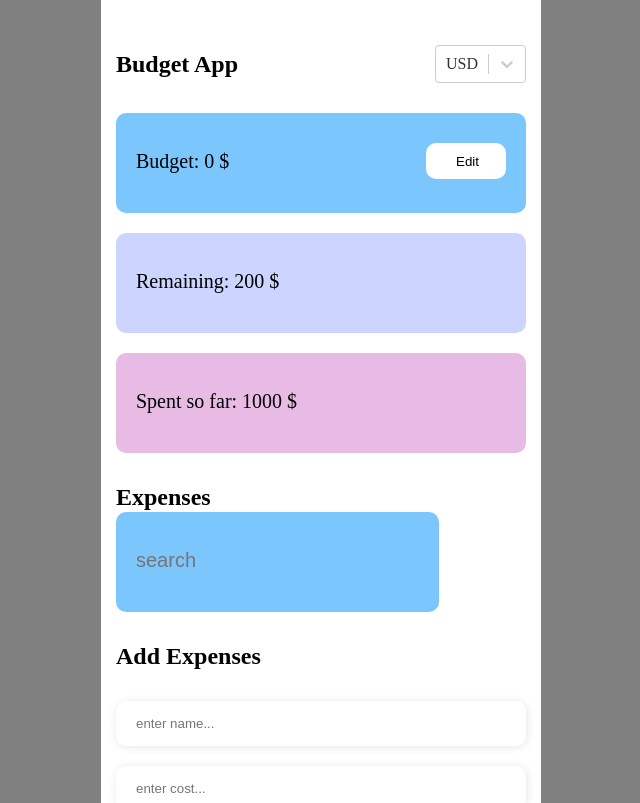
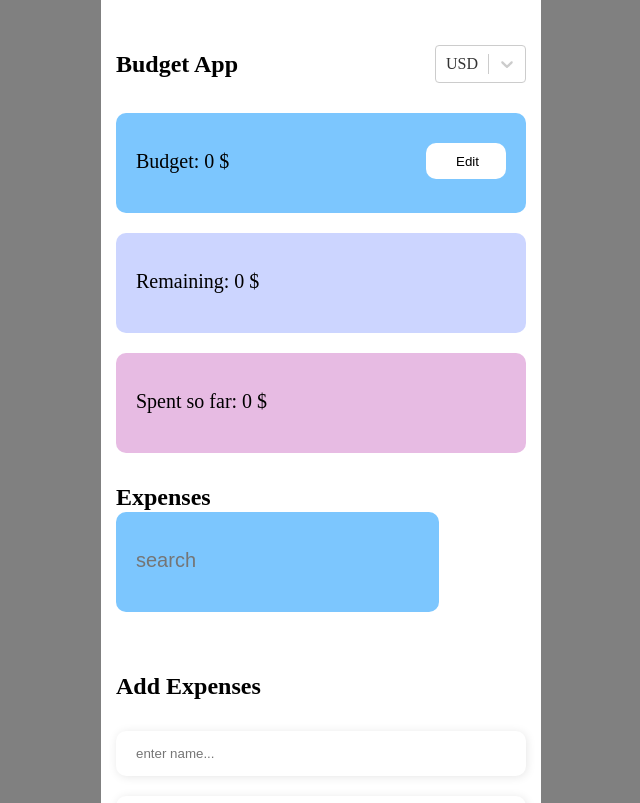
Before and after one commit to AndreiBats/react-budget-app, a React (Create React App) app: page / in a window 1280 px wide. Shown: the top 803 px of the page, without its empty margins (319-959 px from the left). Built offline with nearby package versions, Linux system fonts and the light colour scheme.

Commit message:
feat: add

```diff
--- a/src/components/AddExpenses/styles.ts
+++ b/src/components/AddExpenses/styles.ts
@@ -20,6 +20,16 @@ const ExpensesName = styled.input`
   box-shadow: 1px 1px 10px rgba(0, 0, 0, 0.1);
   border-radius: 10px;
   border: none;
+  &::-webkit-outer-spin-button,
+  &::-webkit-inner-spin-button {
+    -webkit-appearance: none;
+  }
+  :active,
+  :hover,
+  :focus {
+    outline: 0;
+    outline-offset: 0;
+  }
 `;
 
 const ExpensesCost = styled.input`
--- a/src/components/Badge/styles.ts
+++ b/src/components/Badge/styles.ts
@@ -9,6 +9,7 @@ const StyledBadge = styled.span`
   font-weight: 400;
   font-size: 12px;
   line-height: 15px;
+  text-align: center;
 `;
 
 export { StyledBadge };
--- a/src/components/ExpensesItem/ExpensesItem.tsx
+++ b/src/components/ExpensesItem/ExpensesItem.tsx
@@ -1,17 +1,28 @@
+import { useExpensesContext } from "../../context/ExpensesContext/ExpensesContext";
 import { Badge } from "../Badge/Badge";
 import { CloseButton, Name, StyledExpensesItem } from "./styles";
 
 interface IProps {
   name: string;
   cost: string;
+  id: string;
 }
 
-export const ExpensesItem = ({ name, cost }: IProps) => {
+export const ExpensesItem = ({ name, cost, id }: IProps) => {
+  const { expenses, setExpenses } = useExpensesContext();
+
+  const handleDeleteButton = () => {
+    const newArray = expenses.filter((element: any) => element.id !== id);
+
+    setExpenses(newArray);
+    console.log(newArray);
+  };
+
   return (
     <StyledExpensesItem>
       <Name>{name}</Name>
       <Badge cost={cost} />
-      <CloseButton>X</CloseButton>
+      <CloseButton onClick={handleDeleteButton}>X</CloseButton>
     </StyledExpensesItem>
   );
 };
--- a/src/components/ExpensesItem/styles.ts
+++ b/src/components/ExpensesItem/styles.ts
@@ -2,8 +2,9 @@ import styled from "styled-components";
 import { Color } from "../../config";
 
 const StyledExpensesItem = styled.li`
-  display: flex;
-  justify-content: space-between;
+  display: grid;
+  grid-template-rows: 1fr;
+  grid-template-columns: 75% 20% 5%;
   padding: 15px 20px;
   border-bottom: 2px solid ${Color.Violet};
 `;
@@ -18,6 +19,7 @@ const CloseButton = styled.button`
   background: none;
   border: none;
   color: ${Color.DarkPink};
+  text-align: end;
 `;
 
 export { Name, StyledExpensesItem, CloseButton };
--- a/src/components/ExpensesList/ExpensesList.tsx
+++ b/src/components/ExpensesList/ExpensesList.tsx
@@ -6,8 +6,8 @@ export const ExpensesList = () => {
   const { expenses } = useExpensesContext();
   return (
     <StyledExpensesList>
-      {expenses.map(({ name, cost }: any) => {
-        return <ExpensesItem name={name} cost={cost} />;
+      {expenses.map(({ name, cost, id }: any) => {
+        return <ExpensesItem name={name} cost={cost} id={id} />;
       })}
     </StyledExpensesList>
   );
--- a/src/components/ExpensesList/styled.ts
+++ b/src/components/ExpensesList/styled.ts
@@ -3,6 +3,8 @@ import styled from "styled-components";
 const StyledExpensesList = styled.ul`
   list-style: none;
   margin: 30px 0;
+  overflow-y: auto;
+  max-height: 213px;
 `;
 
 export { StyledExpensesList };
--- a/src/components/Remaining/Remaining.tsx
+++ b/src/components/Remaining/Remaining.tsx
@@ -1,16 +1,25 @@
+import { useBudgetContext } from "../../context/BudgetContext/BudgetContext";
 import { useCurrencyContext } from "../../context/CurrencyContext/CurrencyContext";
+import { useExpensesContext } from "../../context/ExpensesContext/ExpensesContext";
+import { InputValues } from "../../context/ExpensesContext/types";
 import { SubTitle } from "../Remaining/styles";
 import { StyledRemaining } from "./styles";
 
 export const Remaining = () => {
   const { currency } = useCurrencyContext();
+  const { expenses } = useExpensesContext();
+  const { budget } = useBudgetContext();
 
-  const a = 200;
+  const totalRemaining =
+    budget -
+    expenses
+      .map((array: InputValues) => array.cost)
+      .reduce((total: number, cost: number) => +total + +cost, 0);
 
   return (
-    <StyledRemaining $isNegative={a}>
+    <StyledRemaining $isNegative={totalRemaining}>
       <SubTitle>
-        Remaining: {a} {currency}
+        Remaining: {totalRemaining} {currency}
       </SubTitle>
     </StyledRemaining>
   );
--- a/src/components/Spent/Spent.tsx
+++ b/src/components/Spent/Spent.tsx
@@ -1,13 +1,21 @@
-import React from "react";
 import { useCurrencyContext } from "../../context/CurrencyContext/CurrencyContext";
+import { useExpensesContext } from "../../context/ExpensesContext/ExpensesContext";
+import { InputValues } from "../../context/ExpensesContext/types";
 import { SubTitle } from "../Spent/styles";
 import { StyledSpent } from "./styles";
 
 export const Spent = () => {
+  const { expenses } = useExpensesContext();
   const { currency } = useCurrencyContext();
+  const totalSpent = expenses
+    .map((array: InputValues) => array.cost)
+    .reduce((total: number, cost: number) => +total + +cost, 0);
+
   return (
     <StyledSpent>
-      <SubTitle>Spent so far: 1000 {currency}</SubTitle>
+      <SubTitle>
+        Spent so far: {totalSpent} {currency}
+      </SubTitle>
     </StyledSpent>
   );
 };
```
